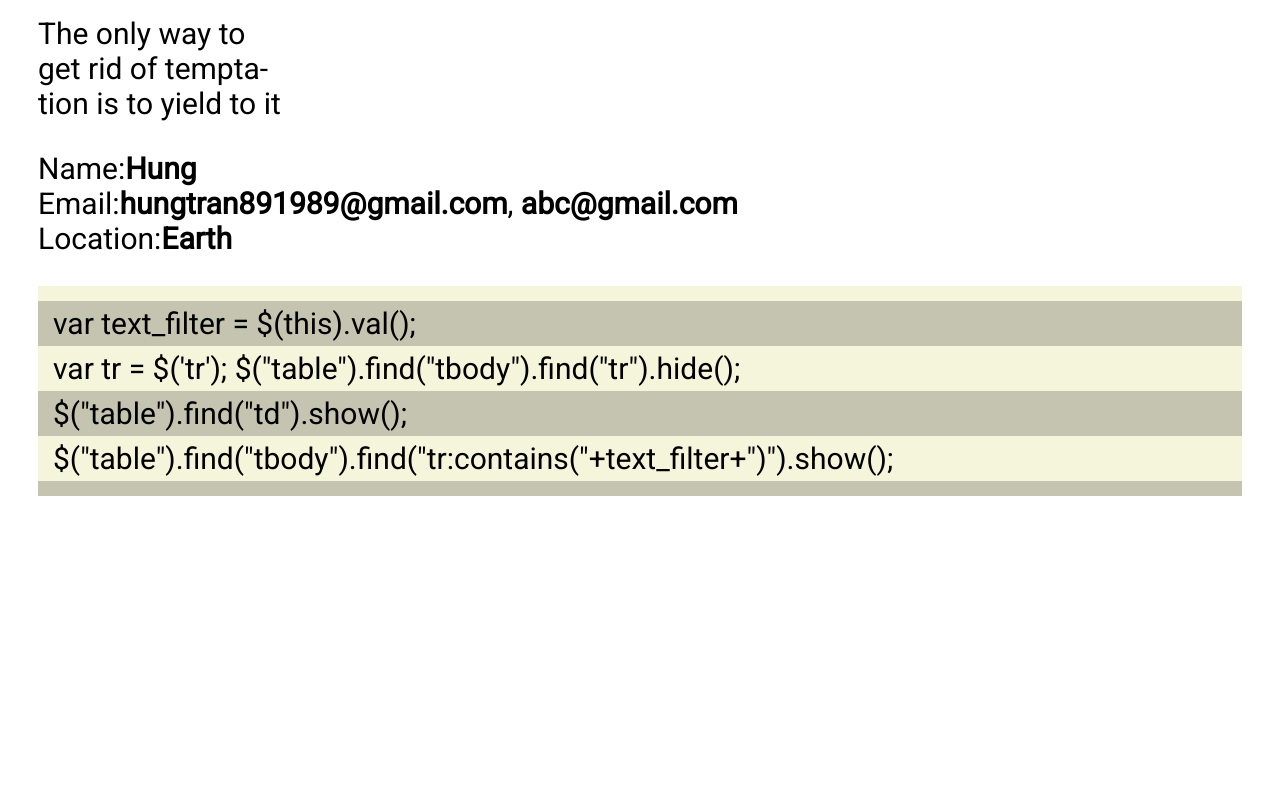
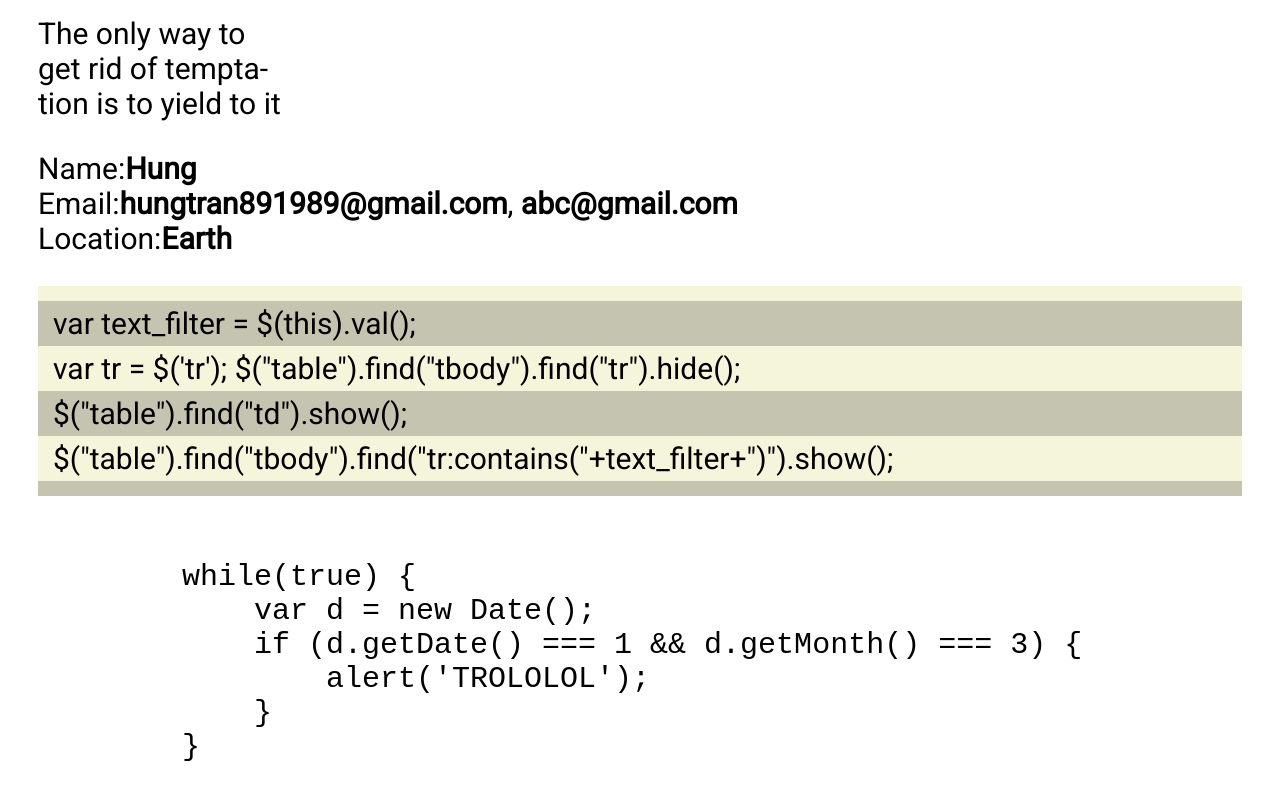
Before and after one commit to ht89/css-secrets, an Angular app: page /typography in a window 1280 px wide. Shown: the part 166-966 px from the top of the page. Before the commit the page ends 800 px from the top, so only its background shows below. Built offline with nearby package versions, Linux system fonts and the light colour scheme.

Commit message:
pre and code html atts

```diff
--- a/src/app/typography/typography.component.html
+++ b/src/app/typography/typography.component.html
@@ -1,5 +1,5 @@
 <p lang="en">
- The only way to get rid of temptation is to yield to it
+    The only way to get rid of temptation is to yield to it
 </p>
 
 <dl>
@@ -15,8 +15,20 @@
 </dl>
 
 <div class="zebra-stripes">
-    var text_filter = $(this).val(); <br>
-    var tr = $('tr'); $("table").find("tbody").find("tr").hide(); <br>
-    $("table").find("td").show();<br>
-    $("table").find("tbody").find("tr:contains("+text_filter+")").show();<br>
+    var text_filter = $(this).val();
+    <br> var tr = $('tr'); $("table").find("tbody").find("tr").hide();
+    <br> $("table").find("td").show();
+    <br> $("table").find("tbody").find("tr:contains("+text_filter+")").show();
+    <br>
 </div>
+
+<pre>
+    <code>
+        while(true) {{ '{' }}
+            var d = new Date();
+            if (d.getDate() === 1 && d.getMonth() === 3) {{ '{' }}
+                alert('TROLOLOL');
+            {{ '}' }}
+        {{ '}' }}
+    </code>
+</pre>
```
